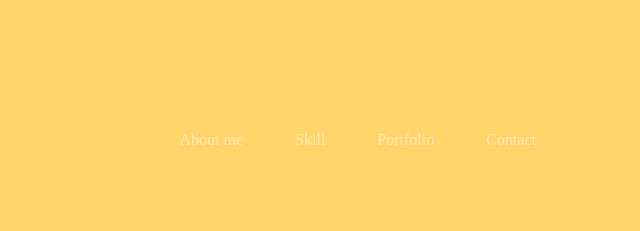
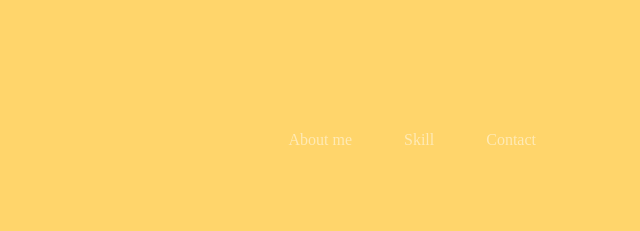
Before and after one commit to briiferrer/brigitteferrerweb, a plain HTML site: page index.html in a window 1280 px wide. Shown: the top 231 px of the page, 510-1150 px from the left. Drawn offline with nearby package versions, Linux system fonts and the light colour scheme.

Commit message:
Update index.html

```diff
--- a/index.html
+++ b/index.html
@@ -45,9 +45,6 @@
             <li class="nav-item">
               <a class="nav-link" href="#skill">Skill</a>
             </li>
-           <li class="nav-item">
-              <a class="nav-link" href="#portfolio">Portfolio</a>
-           </li>
             <li class="nav-item">
               <a class="nav-link" href="#contact">Contact</a>
             </li>
```
